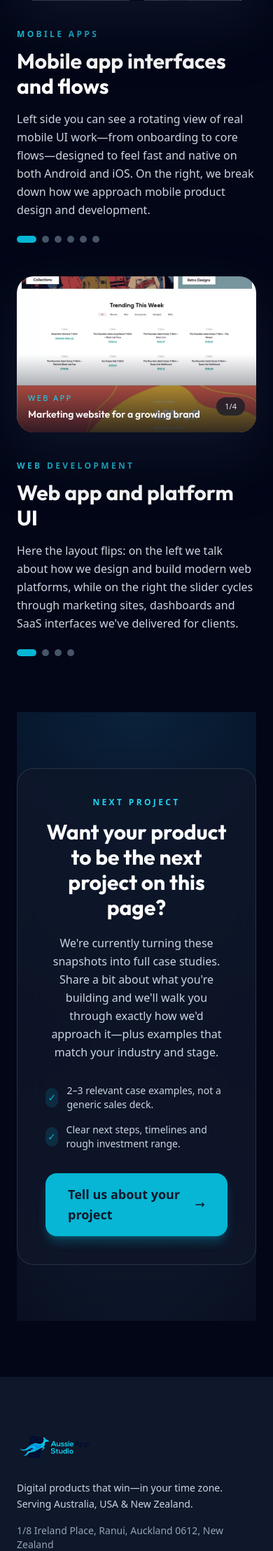
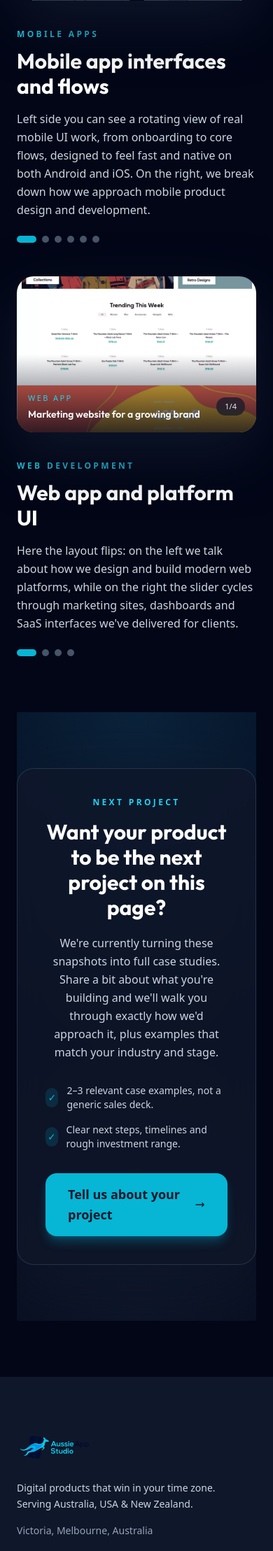
Before and after one commit to DevHamza786/Brand-Website, a PHP site: page /work.php in a window 390 px wide. Shown: the part 1672-3889 px from the top of the page at 70% size. Run offline with PHP 8.4, Linux system fonts and the light colour scheme; some libraries are stand-ins or nearby versions.

Commit message:
Brand Website

```diff
--- a/php_website/about.php
+++ b/php_website/about.php
@@ -65,7 +65,7 @@ $assets = asset_url('');
       <div>
         <p class="text-[11px] font-body font-semibold tracking-[0.3em] uppercase text-cyan-light mb-3">What we do</p>
         <h2 class="font-headline font-bold text-3xl md:text-4xl mb-4">One team for strategy, design and build</h2>
-        <p class="text-slate-300 max-w-2xl mb-6">We plug in where you need us most—whether that's upfront discovery, UI/UX, full stack delivery or ongoing optimisation. Every lane connects back to a single roadmap.</p>
+        <p class="text-slate-300 max-w-2xl mb-6">We plug in where you need us most, whether that's upfront discovery, UI/UX, full stack delivery or ongoing optimisation. Every lane connects back to a single roadmap.</p>
         <p class="text-slate-400 text-sm md:text-base max-w-xl">Pick a lane below to jump into the relevant service page and see how we work in more detail.</p>
       </div>
       <div class="relative">
--- a/php_website/config.php
+++ b/php_website/config.php
@@ -14,7 +14,7 @@ define('DATA_DIR', __DIR__ . '/data');
 define('SITE_PHONE', '0488 845 048');
 define('SITE_PHONE_RAW', '0488845048');
 define('SITE_EMAIL', 'Info@aussieappstudio.com.au');
-define('SITE_ADDRESS', '1/8 Ireland Place, Ranui, Auckland 0612, New Zealand');
+define('SITE_ADDRESS', 'Victoria, Melbourne, Australia');
 
 function base_url($path = '') {
   $p = rtrim(BASE_PATH, '/');
--- a/php_website/contact.php
+++ b/php_website/contact.php
@@ -6,7 +6,7 @@ $base = base_url('');
 if (!defined('SITE_PHONE')) define('SITE_PHONE', '0488 845 048');
 if (!defined('SITE_PHONE_RAW')) define('SITE_PHONE_RAW', '0488845048');
 if (!defined('SITE_EMAIL')) define('SITE_EMAIL', 'Info@aussieappstudio.com.au');
-if (!defined('SITE_ADDRESS')) define('SITE_ADDRESS', '1/8 Ireland Place, Ranui, Auckland 0612, New Zealand');
+if (!defined('SITE_ADDRESS')) define('SITE_ADDRESS', 'Victoria, Melbourne, Australia');
 ?>
 <section id="form" class="pt-24 md:pt-28 pb-20 md:pb-28 scroll-mt-24 bg-navy">
   <div class="max-w-content mx-auto px-6 md:px-10">
--- a/php_website/includes/footer.php
+++ b/php_website/includes/footer.php
@@ -5,7 +5,7 @@ $assets = asset_url('');
 if (!defined('SITE_PHONE')) define('SITE_PHONE', '0488 845 048');
 if (!defined('SITE_PHONE_RAW')) define('SITE_PHONE_RAW', '0488845048');
 if (!defined('SITE_EMAIL')) define('SITE_EMAIL', 'Info@aussieappstudio.com.au');
-if (!defined('SITE_ADDRESS')) define('SITE_ADDRESS', '1/8 Ireland Place, Ranui, Auckland 0612, New Zealand');
+if (!defined('SITE_ADDRESS')) define('SITE_ADDRESS', 'Victoria, Melbourne, Australia');
 ?>
 </main>
 <footer class="bg-navy text-white">
@@ -13,7 +13,7 @@ if (!defined('SITE_ADDRESS')) define('SITE_ADDRESS', '1/8 Ireland Place, Ranui,
     <div class="grid grid-cols-1 md:grid-cols-2 lg:grid-cols-4 gap-12 lg:gap-10">
       <div>
         <a href="<?php echo $base; ?>index.php" class="inline-block mb-5"><img src="<?php echo $assets; ?>logo.png" alt="" class="h-10 w-auto object-contain opacity-95"></a>
-        <p class="text-slate-300 text-sm leading-relaxed max-w-xs">Digital products that win—in your time zone. Serving Australia, USA & New Zealand.</p>
+        <p class="text-slate-300 text-sm leading-relaxed max-w-xs">Digital products that win in your time zone. Serving Australia, USA & New Zealand.</p>
         <p class="mt-4 text-slate-400 text-sm"><?php echo htmlspecialchars(SITE_ADDRESS); ?></p>
       </div>
       <div>
@@ -52,5 +52,20 @@ if (!defined('SITE_ADDRESS')) define('SITE_ADDRESS', '1/8 Ireland Place, Ranui,
 </footer>
 <script src="<?php echo $base; ?>js/header.js"></script>
 <?php if (!empty($footer_scripts)) echo $footer_scripts; ?>
+<?php if (!isset($current_page) || $current_page !== 'content') : ?>
+  <!--Start of Tawk.to Script-->
+  <script type="text/javascript">
+  var Tawk_API=Tawk_API||{}, Tawk_LoadStart=new Date();
+  (function(){
+  var s1=document.createElement("script"),s0=document.getElementsByTagName("script")[0];
+  s1.async=true;
+  s1.src='https://embed.tawk.to/69a77899e640941c37d75feb/1jir2u66i';
+  s1.charset='UTF-8';
+  s1.setAttribute('crossorigin','*');
+  s0.parentNode.insertBefore(s1,s0);
+  })();
+  </script>
+  <!--End of Tawk.to Script-->
+<?php endif; ?>
 </body>
 </html>
--- a/php_website/includes/header.php
+++ b/php_website/includes/header.php
@@ -7,7 +7,7 @@ $assets = asset_url('');
 if (!defined('SITE_PHONE')) define('SITE_PHONE', '0488 845 048');
 if (!defined('SITE_PHONE_RAW')) define('SITE_PHONE_RAW', '0488845048');
 if (!defined('SITE_EMAIL')) define('SITE_EMAIL', 'Info@aussieappstudio.com.au');
-if (!defined('SITE_ADDRESS')) define('SITE_ADDRESS', '1/8 Ireland Place, Ranui, Auckland 0612, New Zealand');
+if (!defined('SITE_ADDRESS')) define('SITE_ADDRESS', 'Victoria, Melbourne, Australia');
 ?>
 <!DOCTYPE html>
 <html lang="en-AU">
@@ -26,7 +26,7 @@ if (!defined('SITE_ADDRESS')) define('SITE_ADDRESS', '1/8 Ireland Place, Ranui,
 <div class="max-w-content mx-auto px-6 md:px-10 flex items-center justify-between h-18 md:h-20 gap-3">
 <a href="<?php echo $base; ?>index.php" class="flex items-center gap-2 shrink-0"><img src="<?php echo $assets; ?>logo.png" alt="" class="h-12 md:h-14 w-auto object-contain"></a>
 <div class="md:hidden flex items-center gap-3 shrink-0">
-  <img src="<?php echo $assets; ?>usflag.webp" alt="US" class="w-9 h-6 object-contain flex-shrink-0" width="36" height="24">
+  <img src="<?php echo $assets; ?>new-usflag.webp" alt="US" class="w-9 h-6 object-contain flex-shrink-0" width="36" height="24">
   <a href="tel:<?php echo SITE_PHONE_RAW; ?>" class="font-body font-semibold text-navy text-sm whitespace-nowrap leading-tight"><?php echo htmlspecialchars(SITE_PHONE); ?></a>
 </div>
 <nav class="hidden md:flex items-center gap-8">
--- a/php_website/includes/home-hero.php
+++ b/php_website/includes/home-hero.php
@@ -1,7 +1,7 @@
 <?php
 $heroSlides = [
   ['sub'=>'WEB & MOBILE APP DEVELOPMENT FOR AUSTRALIA, USA & NZ','head'=>'Digital products that win, ','highlight'=>'in your time zone.','desc'=>'We build high-performance web and mobile apps for ambitious brands in Australia, the USA, and New Zealand. Custom web development, mobile app development, UI/UX design, and ongoing support. Strategy to launch, in sync with your local hours.'],
-  ['sub'=>'CUSTOM SOFTWARE & UI/UX','head'=>'From idea to launch, ','highlight'=>'faster.','desc'=>'Discovery, design, and development in one place. We help you validate, prototype, and ship products that users love—with clear timelines and transparent pricing.'],
+  ['sub'=>'CUSTOM SOFTWARE & UI/UX','head'=>'From idea to launch, ','highlight'=>'faster.','desc'=>'Discovery, design, and development in one place. We help you validate, prototype, and ship products that users love, with clear timelines and transparent pricing.'],
   ['sub'=>'TRUSTED BY BRANDS IN AU, USA & NZ','head'=>'Local partnership, ','highlight'=>'global capability.','desc'=>'An Australian-owned studio with the technical firepower to compete anywhere. Get the reliability of a local partner and the scale of a global team.']
 ];
 ?>
--- a/php_website/thank-you.php
+++ b/php_website/thank-you.php
@@ -9,7 +9,7 @@ $base = base_url('');
     <div class="w-16 h-16 rounded-full bg-cyan/20 flex items-center justify-center mx-auto mb-8">
       <svg class="w-8 h-8 text-cyan" fill="none" stroke="currentColor" viewBox="0 0 24 24"><path stroke-linecap="round" stroke-linejoin="round" stroke-width="2" d="M5 13l4 4L19 7"/></svg>
     </div>
-    <h1 class="font-headline font-bold text-3xl md:text-4xl text-navy mb-6">Thanks—we've got it.</h1>
+    <h1 class="font-headline font-bold text-3xl md:text-4xl text-navy mb-6">Thanks, we've got it.</h1>
     <p class="text-slate-600 text-lg mb-10 leading-relaxed">We'll be in touch within 24 hours. In the meantime, take a look at our work or add us on LinkedIn.</p>
     <div class="flex flex-wrap justify-center gap-4">
       <a href="<?php echo $base; ?>work.php" class="inline-flex items-center gap-2 px-6 py-3.5 border-2 border-navy text-navy font-body font-semibold rounded-xl hover:bg-navy hover:text-white">See our work</a>
--- a/php_website/work.php
+++ b/php_website/work.php
@@ -43,7 +43,7 @@ $webProjects = [
       <div>
         <p class="text-xs font-body font-semibold tracking-[0.28em] uppercase text-cyan-light mb-3">Portfolio</p>
         <h2 class="font-headline font-bold text-3xl md:text-4xl text-white mb-4">Web & mobile product experiences in the wild</h2>
-        <p class="text-slate-300 text-base md:text-lg leading-relaxed mb-6">Instead of static thumbnails, here's a closer look at real interface work we've shipped for brands across Australia, New Zealand and the US—from browser-based platforms to app‑store ready screens.</p>
+        <p class="text-slate-300 text-base md:text-lg leading-relaxed mb-6">Instead of static thumbnails, here's a closer look at real interface work we've shipped for brands across Australia, New Zealand and the US, from browser-based platforms to app‑store ready screens.</p>
         <p class="text-slate-400 text-sm leading-relaxed">We're opinionated about clarity, hierarchy and performance. Every screen here is designed to feel fast, legible and conversion‑focused on the devices your customers actually use.</p>
       </div>
       <div class="relative">
@@ -91,7 +91,7 @@ $webProjects = [
       <div class="max-w-xl">
         <p class="text-xs font-body font-semibold tracking-[0.28em] uppercase text-cyan-light mb-3">Mobile apps</p>
         <h2 class="font-headline font-bold text-3xl md:text-4xl text-white mb-4">Mobile app interfaces and flows</h2>
-        <p class="text-slate-300 text-base md:text-lg leading-relaxed mb-6">Left side you can see a rotating view of real mobile UI work—from onboarding to core flows—designed to feel fast and native on both Android and iOS. On the right, we break down how we approach mobile product design and development.</p>
+        <p class="text-slate-300 text-base md:text-lg leading-relaxed mb-6">Left side you can see a rotating view of real mobile UI work, from onboarding to core flows, designed to feel fast and native on both Android and iOS. On the right, we break down how we approach mobile product design and development.</p>
         <div class="flex items-center gap-2">
           <?php for ($i = 0; $i < count($mobileProjects); $i++) { ?><button type="button" data-mobile-dot class="h-2.5 rounded-full transition-all duration-200 <?php echo $i === 0 ? 'w-7 bg-cyan' : 'w-2.5 bg-slate-600'; ?>"></button><?php } ?>
         </div>
@@ -136,7 +136,7 @@ $webProjects = [
       <div class="max-w-4xl mx-auto rounded-3xl border border-slate-700/70 bg-slate-900/80 backdrop-blur-xl p-10 md:p-14 shadow-[0_32px_100px_rgba(15,23,42,0.95)] relative z-10">
         <p class="text-xs font-body font-semibold tracking-[0.28em] uppercase text-cyan-light mb-4 text-center">Next project</p>
         <h2 class="font-headline font-bold text-3xl md:text-4xl text-white text-center mb-5">Want your product to be the next project on this page?</h2>
-        <p class="text-slate-300 text-base md:text-lg leading-relaxed text-center mb-8">We're currently turning these snapshots into full case studies. Share a bit about what you're building and we'll walk you through exactly how we'd approach it—plus examples that match your industry and stage.</p>
+        <p class="text-slate-300 text-base md:text-lg leading-relaxed text-center mb-8">We're currently turning these snapshots into full case studies. Share a bit about what you're building and we'll walk you through exactly how we'd approach it, plus examples that match your industry and stage.</p>
         <div class="flex flex-col md:flex-row items-center justify-center gap-4 mb-8">
           <div class="flex items-center gap-3 text-slate-300 text-sm">
             <span class="inline-flex h-7 w-7 items-center justify-center rounded-full bg-cyan/15 text-cyan">✓</span>
```
